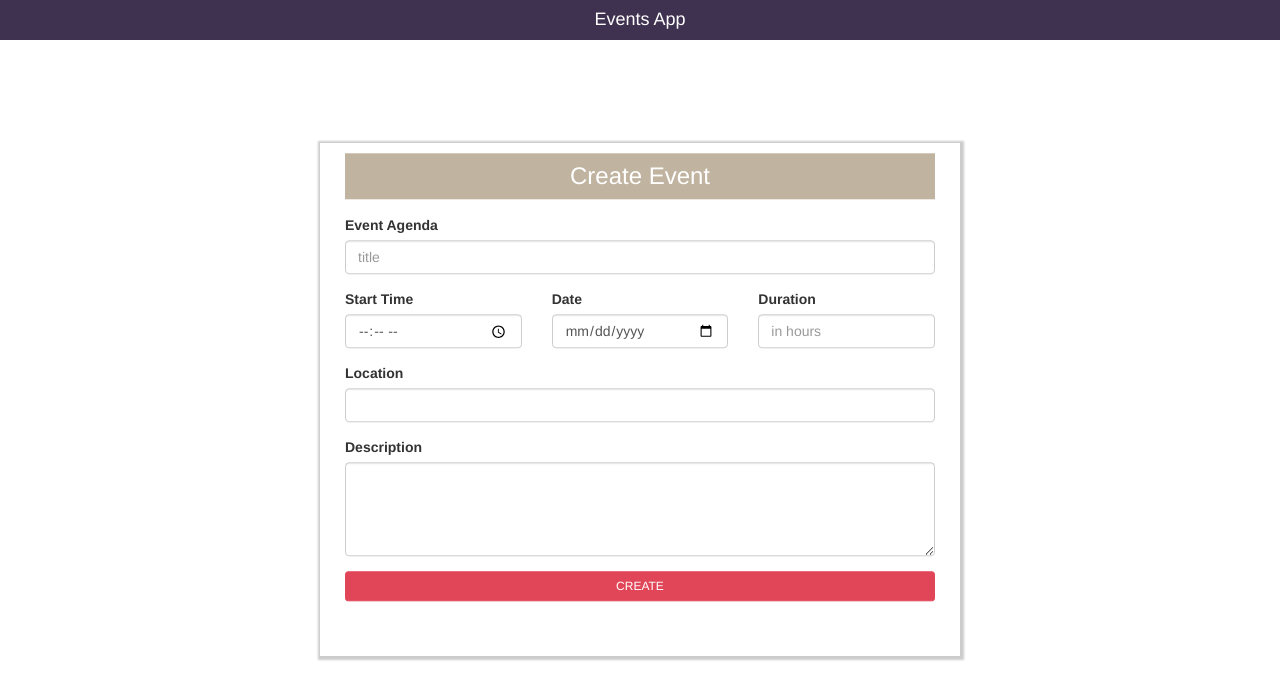
After one commit to Unsorted-array/Hackshetra, a web app: file createEvent.html in a window 1280 px wide. The commit adds this page. Shown: the top 700 px of the page. Run offline with its HTML, style and script files only (its server is not run), Linux system fonts and the light colour scheme.

Commit message:
create event done

```diff
--- /dev/null
+++ b/createEvent.html
@@ -0,0 +1,56 @@
+<!DOCTYPE html>
+<html lang="en">
+<head>
+	<meta charset="utf-8">
+	<meta name="viewport" content="width=device-width, initial-scale=1">
+	<title>Create Event</title>
+	<link rel="stylesheet" href="https://maxcdn.bootstrapcdn.com/bootstrap/3.3.7/css/bootstrap.min.css" integrity="sha384-BVYiiSIFeK1dGmJRAkycuHAHRg32OmUcww7on3RYdg4Va+PmSTsz/K68vbdEjh4u" crossorigin="anonymous">
+	<script src="https://maxcdn.bootstrapcdn.com/bootstrap/3.3.7/js/bootstrap.min.js" integrity="sha384-Tc5IQib027qvyjSMfHjOMaLkfuWVxZxUPnCJA7l2mCWNIpG9mGCD8wGNIcPD7Txa" crossorigin="anonymous"></script>
+	<link rel="stylesheet" type="text/css" href="css/home.css">
+</head>
+<body>
+	<div class="header">
+		<h4>Events App</h4>
+	</div>
+	<div class="col-md-6 home">
+		<fieldset>
+			<form method="POST">
+				<div class="form-row col-md-12">
+					<h3 class="heading">Create Event</h3>
+				</div>
+				<div class="form-row form-group col-md-12">
+						<label for="eventAgenda">Event Agenda</label>
+						<input type="text" name="eventAgenda" id="eventAgenda" class="form-control" placeholder="title" required>
+				</div>
+				<div class="form-row">
+					<div class="form-group col-md-4">
+						<label for="startTime">Start Time</label>
+						<input type="time" name="startTime" id="startTime" class="form-control" required>
+					</div>
+					<div class="form-group col-md-4">
+						<label for="eventDate">Date</label>
+						<input type="date" name="eventDate" id="eventDate" class="form-control" required>
+					</div>
+					<div class="form-group col-md-4">
+						<label for="eventDuration">Duration</label>
+						<input type="number" name="eventDuration" id="eventDuration" class="form-control" placeholder="in hours" required>
+					</div>
+				</div>
+
+				<div class="form-row form-group col-md-12">
+					<label for="eventLocation">Location</label>
+					<input type="text" id="eventLocation" name="eventLocation" class="form-control" required>
+				</div>
+				<div class="form-row form-group col-md-12">
+					<label for="eventDescription">Description</label>
+					<textarea rows="4" id="eventDescription" name="eventDescription" class="form-control"></textarea>
+				</div>
+
+				<div class="form-group form-row col-md-12">
+					<button type="submit" class="btn btn-primary btn-sm btn-block btn-home">CREATE</button>
+				</div>
+
+			</form>
+		</fieldset>
+	</div>
+</body>
--- a/css/home.css
+++ b/css/home.css
@@ -15,11 +15,16 @@ h2, h3, h4, h5{
 	color: white;
 	width: 100%;
 }
+.heading{
+	background-color: #C0B3A0;
+	color: white;
+	margin-bottom: 16px;
+}
 .btn-home{
 	background-color: #E14658;
 	border-color: #E14658;
-	margin-bottom: 40px;
-	margin-top: 10px;
+	/*margin: 10px;*/
+	margin-bottom: 30px;
 }
 .btn-home:hover {
 	background-color: #dc293e;
@@ -28,17 +33,17 @@ h2, h3, h4, h5{
 .home{
 	box-shadow: 1px 1px 2px 3px #ccc;
 	position: fixed;
-	top: 40%;
+	top: 50%;
 	left: 50%;
 	transform: translate(-50%, -50%);
+	padding: 10px;
 }
 .entity{
-	margin-top: 20px;
+	margin-top: 10px;
+	margin-bottom: 10px;
+
 }
 p{
-	/*padding-bottom: 70px;
-	padding-top: 10px;
-	font-size: 18px;*/
 	text-align: center;
 }
 #admin-icon{
--- a/home-page.html
+++ b/home-page.html
@@ -12,7 +12,6 @@
 	<div class="header">
 		<h4>Events App</h4>
 	</div>
-	<!-- <div class="col-md-3"></div> -->
 	<div class="col-md-6 home">
 		<div>
 			<h3 class="entity">Organizer</h3>
@@ -37,6 +36,5 @@
 			</div>
 		</div>
 	</div>
-	<!-- <div class="col-md-3"></div> -->
 </body>
 </html>
--- a/organiserDashboard.html
+++ b/organiserDashboard.html
@@ -3,7 +3,7 @@
 <head>
 	<meta charset="utf-8">
 	<meta name="viewport" content="width=device-width, initial-scale=1">
-	<title>Home Page</title>
+	<title>Organiser</title>
 	<link rel="stylesheet" href="https://maxcdn.bootstrapcdn.com/bootstrap/3.3.7/css/bootstrap.min.css" integrity="sha384-BVYiiSIFeK1dGmJRAkycuHAHRg32OmUcww7on3RYdg4Va+PmSTsz/K68vbdEjh4u" crossorigin="anonymous">
 	<script src="https://maxcdn.bootstrapcdn.com/bootstrap/3.3.7/js/bootstrap.min.js" integrity="sha384-Tc5IQib027qvyjSMfHjOMaLkfuWVxZxUPnCJA7l2mCWNIpG9mGCD8wGNIcPD7Txa" crossorigin="anonymous"></script>
 	<link rel="stylesheet" type="text/css" href="css/home.css">
```
